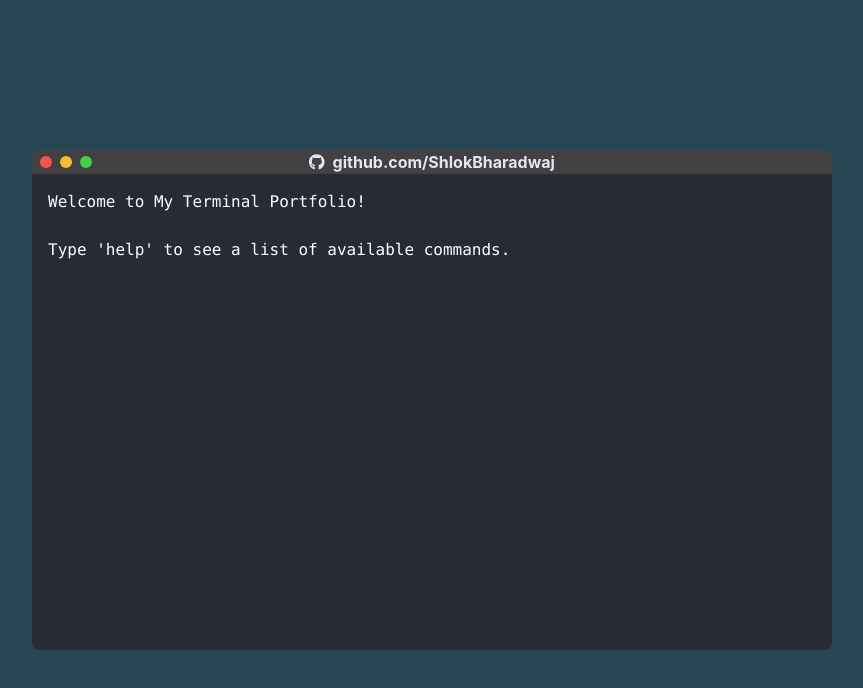
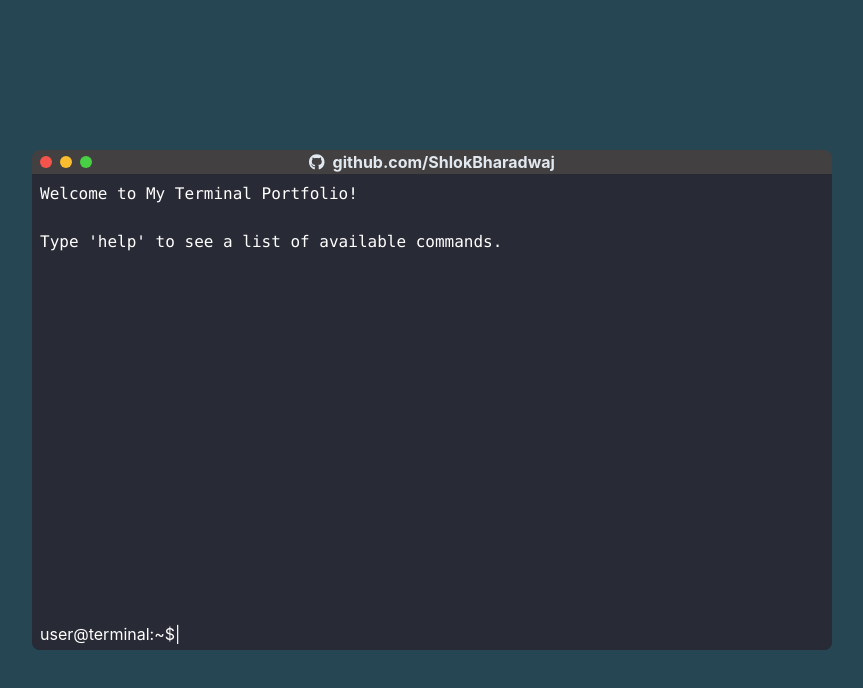
Before and after one commit to ShlokBharadwaj/portfolio, a React (Create React App) app: page / in a window 1280 px wide. Shown: the top 688 px of the page, without its empty margins (208-1071 px from the left). Built offline with nearby package versions, Linux system fonts and the light colour scheme; the HTML template or start-up script is replaced by a standard one.

Commit message:
Add: User span for input to the terminal

```diff
--- a/src/components/Terminal.jsx
+++ b/src/components/Terminal.jsx
@@ -38,13 +38,16 @@ const Terminal = () => {
                             </h1>
                         </a>
                         <h1 className='sm:hidden font-bold text-md'>
-                        <FontAwesomeIcon icon={faGithub} className="pr-2 pl-11" />github.com/ShlokBharadwaj
+                            <FontAwesomeIcon icon={faGithub} className="pr-2 pl-11" />github.com/ShlokBharadwaj
                         </h1>
                     </div>
                 </div>
-                <div className="app flex flex-col bg-[#282a35] w-full h-full p-2 overflow-auto text-white">
-                    <div className="app flex flex-col bg-[#282a35] w-full h-full p-2 overflow-auto text-white">
-                        {showWelcome && <Welcome />}
+                <div className="app flex flex-col bg-[#282a35] w-full h-full p-2 overflow-auto text-white relative">
+                    {showWelcome && <Welcome />}
+                    <div className="terminal-info absolute bottom-0 left-0 w-full bg-[#282a35] text-white py-1 px-2">
+                        <span className="terminal-prefix">user@terminal:~$</span>
+                        <span className="terminal-input" contentEditable></span>
+                        <span className="terminal-cursor animate-blink">|</span>
                     </div>
                 </div>
             </div>
```
